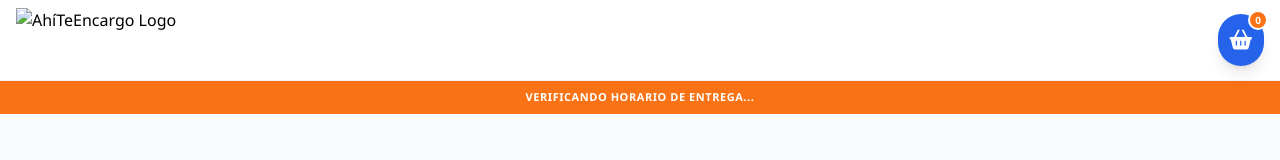
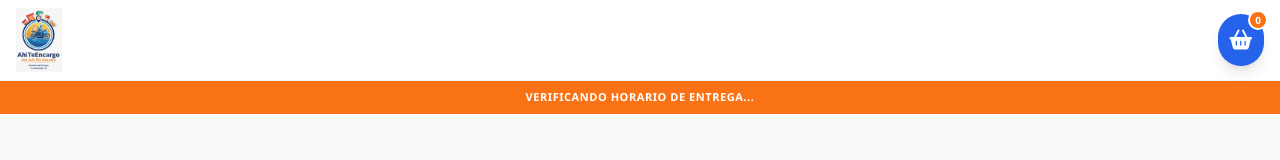
Before and after one commit to evielma9/AhiTeEncargo, a plain HTML site: page index.html in a window 1280 px wide. Shown: the top 160 px of the page. Drawn offline with nearby package versions, Linux system fonts and the light colour scheme.

Commit message:
Update index.html

```diff
--- a/index.html
+++ b/index.html
@@ -24,7 +24,7 @@
     <header class="bg-white border-b border-gray-100 p-2 sticky top-0 z-50 shadow-sm">
         <div class="container mx-auto flex justify-between items-center px-2">
             <div class="flex items-center">
-                <img src="img/logo.png" alt="AhíTeEncargo Logo" class="h-16 w-auto object-contain">
+                <img src="logo.png" alt="AhíTeEncargo Logo" class="h-16 w-auto object-contain">
             </div>
 
             <button onclick="toggleCart()" class="relative p-3 bg-blue-600 rounded-full shadow-lg text-white">
@@ -107,4 +107,5 @@
             const categorias = [...new Set(db_productos.map(p => p.categoria))];
 
             container.innerHTML = categorias.map(cat => {
+
                 const productosCat
```
